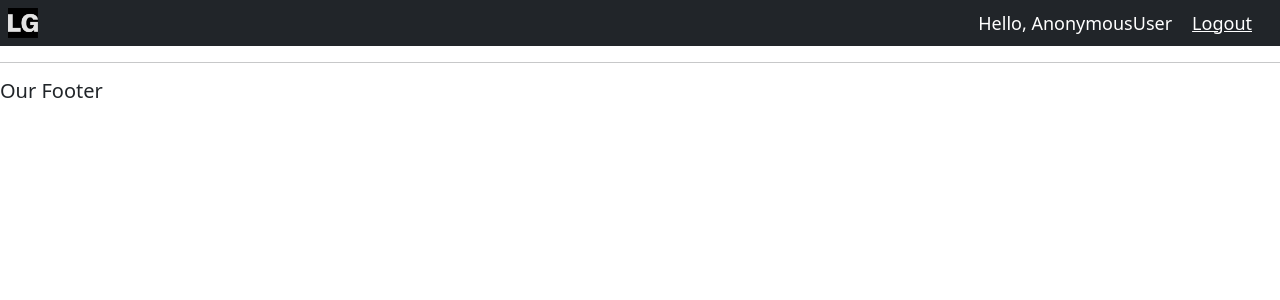
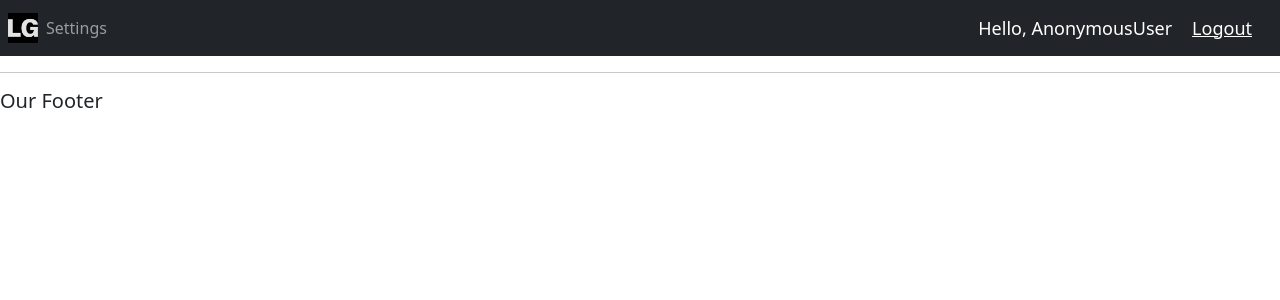
Before and after one commit to johnaljennegalos/Prototype, a Django app: template accounts/templates/accounts/main.html in a window 1280 px wide. Shown: the top 300 px of the page. Run offline with Django 5.2, Linux system fonts and the light colour scheme; the template is opened without the code that fills it, so the values that code supplies are empty.

Commit message:
fix: added settings if user is not staff in navbar

```diff
--- a/accounts/templates/accounts/navbar.html
+++ b/accounts/templates/accounts/navbar.html
@@ -24,6 +24,10 @@
       <li class="nav-item">
         <a class="nav-link" href="{% url 'products' %}">Products</a>
       </li>
+      {% else %}
+       <li class="nav-item">
+        <a class="nav-link" href="{% url 'account' %}">Settings</a>
+      </li>
       {% endif %}
     </ul>
   </div>
```
